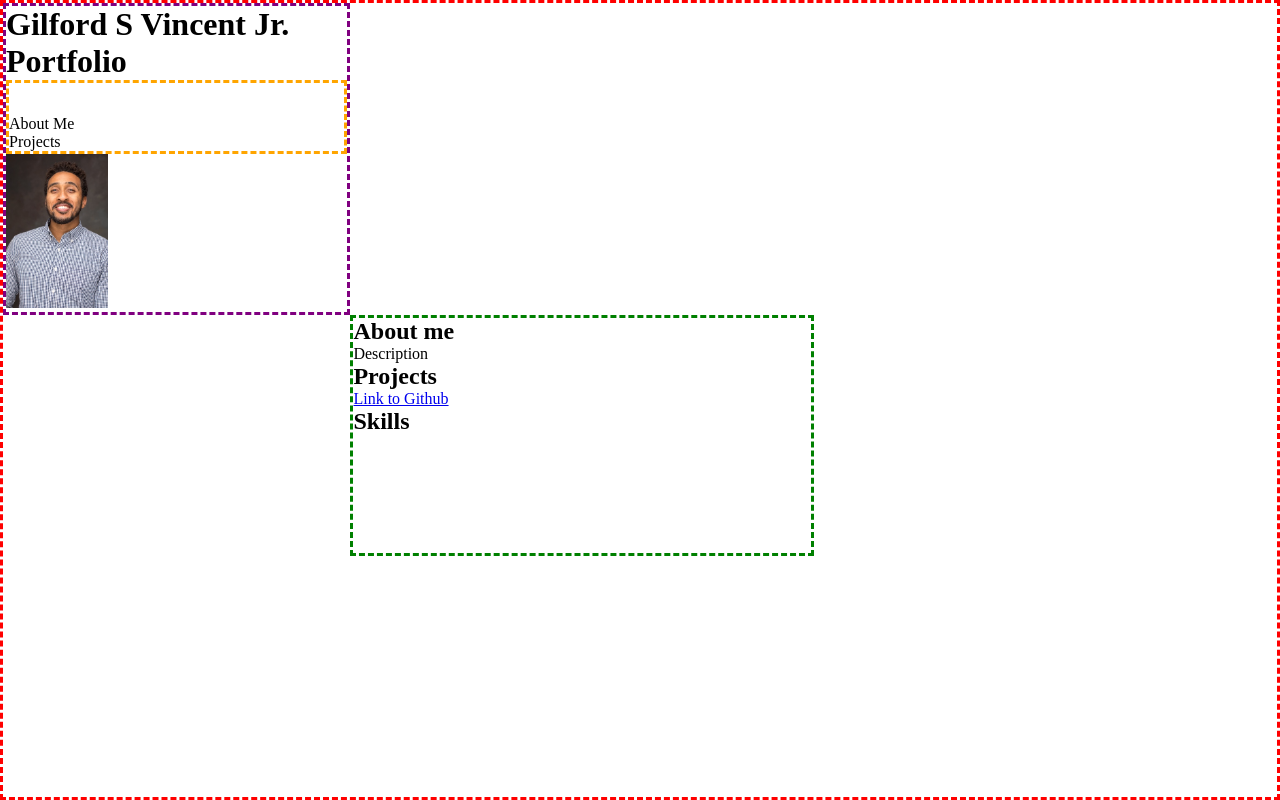
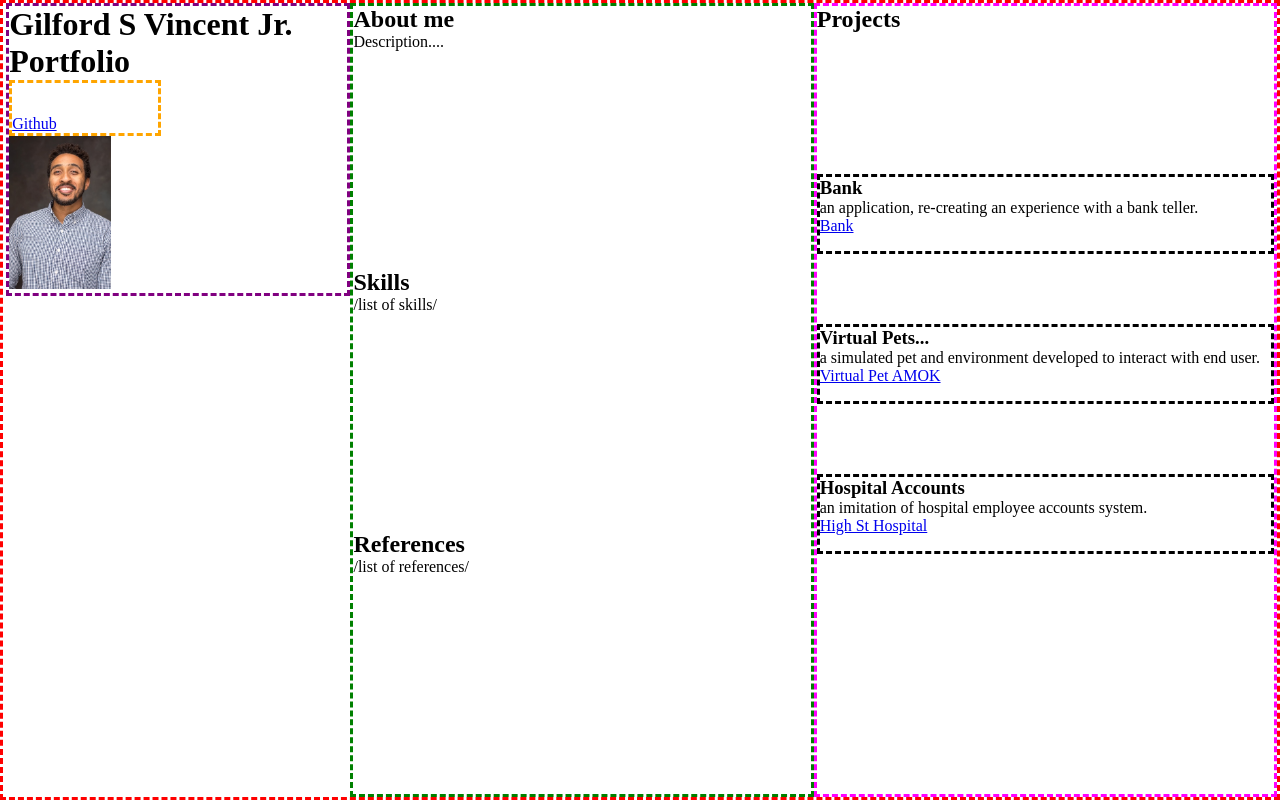
Before and after one commit to vincentgilford/vincentgilford.github.io, a plain HTML site: page index.html in a window 1280 px wide. Drawn offline with Linux system fonts and the light colour scheme.

Commit message:
next steps

```diff
--- a/index.html
+++ b/index.html
@@ -11,30 +11,57 @@
 		<h1>Gilford S Vincent Jr. Portfolio</h1>
 		<nav class="navigation">
 		<ul>
+			<!-- <li>
+			About Me
+			 --><!-- link to my brief bio description -->
+			<!-- </li>
 			<li>
-			About Me
-			<!-- link to my brief bio description -->
-			</li>
+			Projects -->
+			<!--  links to pages,screenshot,skills remember put them as an article-->
+			<!-- </li> -->
 			<li>
-			Projects
-			<!--  links to pages,screenshot,skills remember put them as an article-->
+				<a href="https://www.linkedin.com/in/gilford-vincent-jr/">Github</a>
 			</li>
 		</ul>
 	</nav>
 	<img id="profile_pic" src="./images/portfolio-linkEDin.png">
 	</header>
 	<section class="sidebar_1">
-		<h2>About me</h2>
-			<p>Description</p>
-			<a href=""></a>
+	<!-- grid placed -->
+			<section class="about_me">
+				<h2>About me</h2>
+				<p>Description....</p>
+			</section>
+			<section class="skills">
+				<h2>Skills</h2>
+				<p>/list of skills/</p>
+			</section>
+			<section class="references">
+				<h2>References</h2>
+				<p>/list of references/</p>
+			</section>
+	</section>
+	<section class="sidebar_2">
 		<h2>Projects</h2>
-			<a href="https://www.linkedin.com/in/gilford-vincent-jr/">Link to Github</a>
-		<h2>Skills</h2>
-	</section>
-
-	<section class="sidebar_2">
-
+			<section class="total_projects">
+				<article class="projects">
+					<h3>Bank</h3>
+					<p>an application, re-creating an experience with a bank teller.</p>
+					<a href="https://github.com/vincentgilford/bank">Bank</a>
+				</article>
+				<article class="projects">
+					<h3>Virtual Pets...</h3>
+					<p> a simulated pet and environment developed to interact with end user.</p>
+					<a href="https://github.com/vincentgilford/virtual-pet-AMOK">Virtual Pet AMOK</a>
+				</article>
+				<article class="projects">
+					<h3>Hospital Accounts</h3>
+					<p>an imitation of hospital employee accounts system.</p>
+					<a href="https://github.com/vincentgilford/high-st-hospital">High St Hospital</a>
+				</article>
+			</section>
 	</section>
 </div>
 </body>
 </html>
+<!-- end goal is to have a page where parts of the screen are scrolling and others remain statics-->
--- a/layout.css
+++ b/layout.css
@@ -9,7 +9,7 @@
 	border: dashed red;
 	display: grid;
 	grid-template-columns: .75fr 1fr 1fr;
-	grid-template-rows: 1fr 1fr 1fr;
+	grid-template-rows: 1fr auto 1fr;
 	height: 100vh;
 }
 
@@ -18,7 +18,7 @@
 	border: dashed orange;
 	grid-column:1/2;
 	grid-row:1/2;
-
+	width: 45%;
 }
 
 header {
@@ -27,11 +27,15 @@ header {
 	grid-row:1/1;
 	justify-content: left;
 	margin: auto;
+	margin-left: .2rem;
+	margin-bottom: 15rem;
 }
 .sidebar_1 {
+	display: grid;
 	border: dashed green;
 	grid-column: 2/3;
-	grid-row: 2/3;
+	grid-row: 1/4;
+
 }
 
 nav ul{
@@ -44,3 +48,30 @@ nav{
 	align-self: left;
 	justify-content: flex-start;
 }
+
+.sidebar_2{
+	display: grid;
+	grid-column: 3/4;
+	grid-row: 1/4;
+	border: dashed magenta;
+
+}
+
+.projects{
+	display: flex;
+	flex-direction: column;
+	grid-row: 1/4;
+	justify-content: space-around;
+	border: dashed black;
+	padding-bottom: 1rem;
+
+
+}
+
+.total_projects{
+	display: flex;
+	flex-direction: column;
+	justify-content: space-between;
+	margin-bottom: 15rem;
+
+}
```
